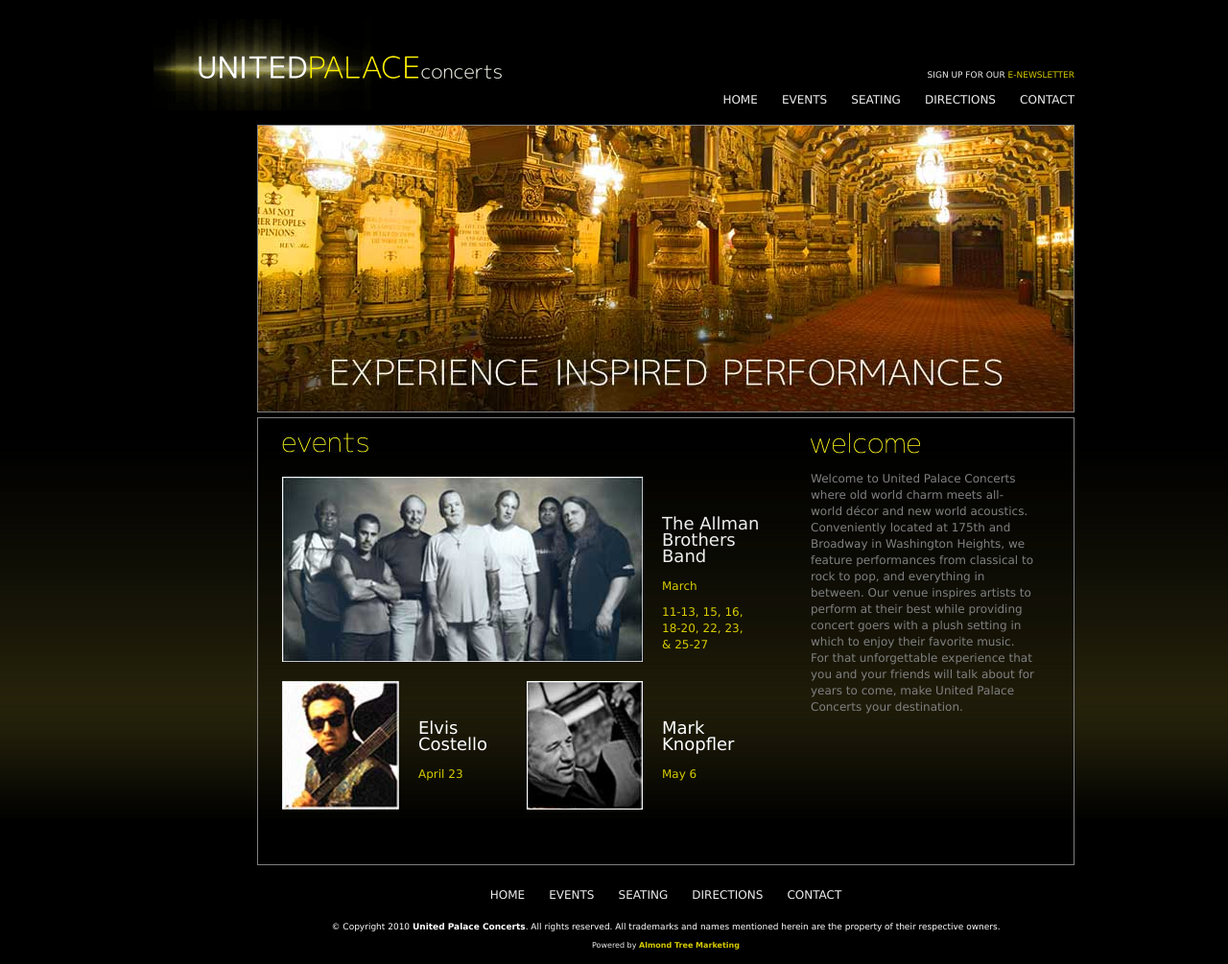
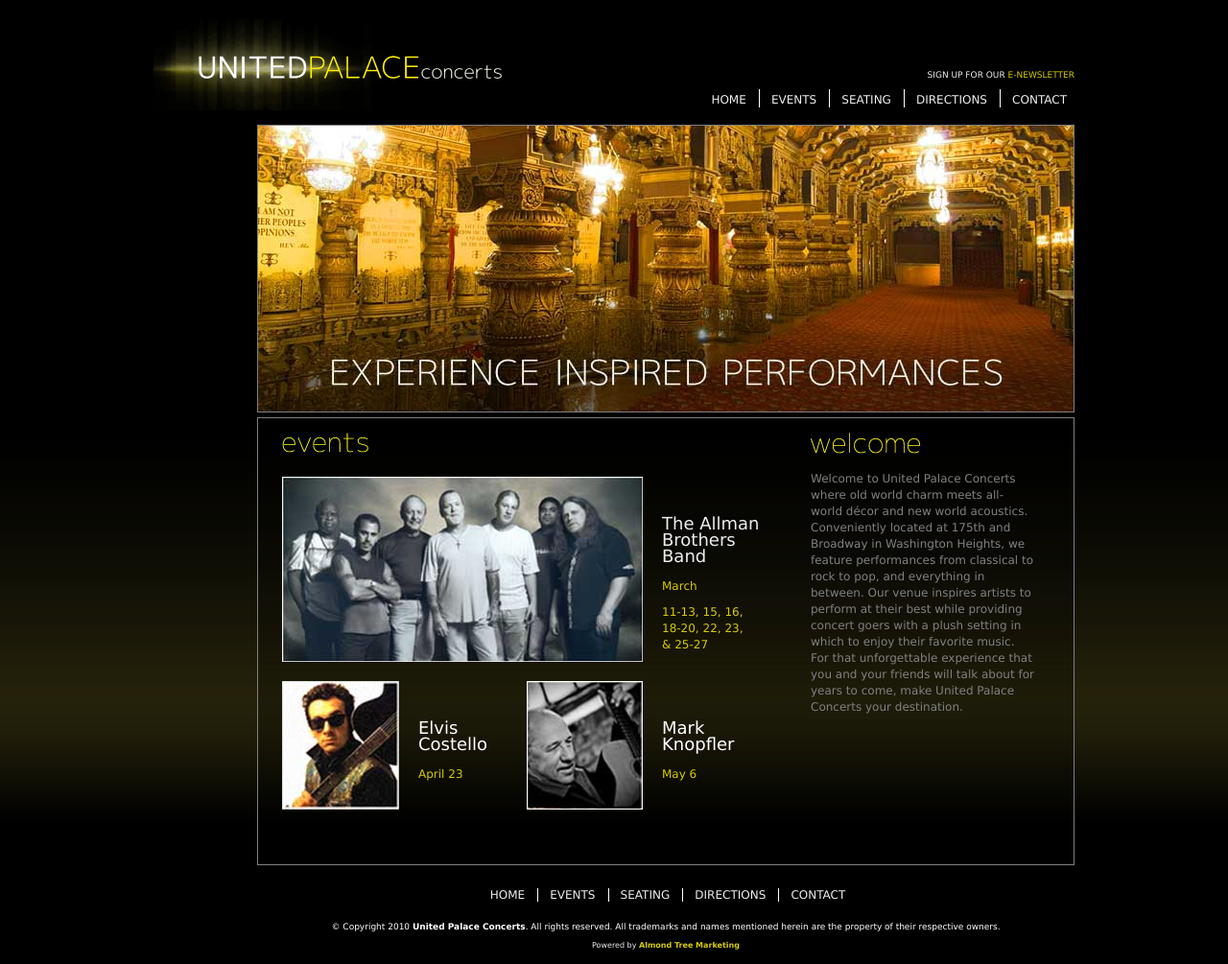
Before and after one commit to JGrubb/United-Palace, a PHP site: page /index.html in a window 1280 px wide. Shown: the whole page at 96% size. Run offline with PHP 8.4, Linux system fonts and the light colour scheme; some libraries are stand-ins or nearby versions.

Commit message:
spruced up Contact form, added nav tweener borders

```diff
--- a/css/style.css
+++ b/css/style.css
@@ -61,8 +61,13 @@
 }
 
 ul.topnav li {
- display: inline;
- padding-left:20px;
+	display: inline;
+	padding:0 8px 0 12px;
+	border-left: 1px solid #fff;
+}
+
+ul.topnav li:first-child {
+	border: none;
 }
 
 ul.topnav a {
@@ -181,9 +186,14 @@
 
 ul.bottom-nav li {
 	display: inline;
-	padding: 0 10px;
+	padding: 0 8px 0 12px;
 	font-size: 12px;
+	border-left: 1px solid #fff;
 	text-transform: uppercase;
+}
+
+ul.bottom-nav li:first-child {
+	border: none;
 }
 
 .faq {
```
